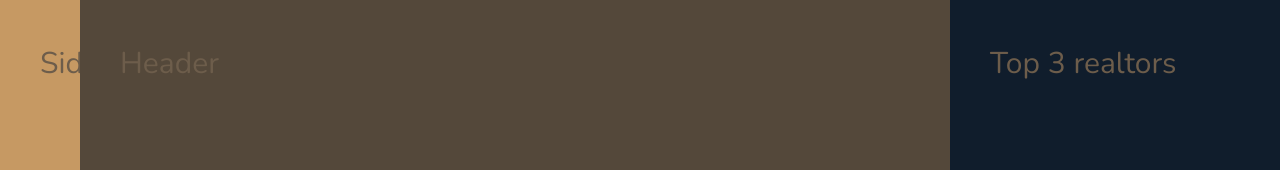
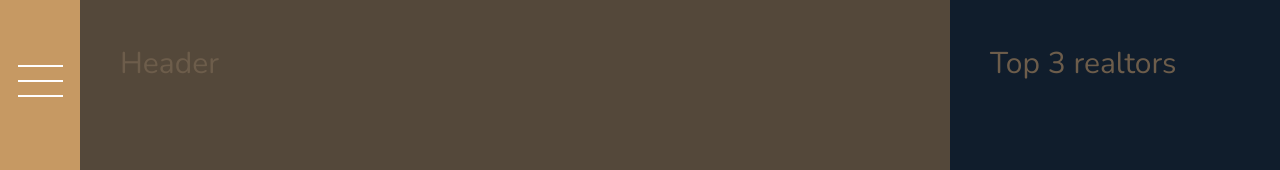
Before and after one commit to CocoTapi/advanced-css-and-sass, a website: page Nexter/index.html in a window 1280 px wide. Shown: the top 170 px of the page. Drawn offline with nearby package versions, Linux system fonts and the light colour scheme.

Commit message:
add sidebar styling

```diff
--- a/Nexter/index.html
+++ b/Nexter/index.html
@@ -13,7 +13,7 @@
     </head>
     <body class="container">
         <div class="sidebar">
-            Sidebar
+            <button class="nav-btn"></button>
         </div>
 
         <header class="header">
--- a/Nexter/sass/_sidebar.scss
+++ b/Nexter/sass/_sidebar.scss
@@ -4,4 +4,31 @@
     background-color: base.$color-primary;
     grid-column: sidebar-start / sidebar-end;
     grid-row: 1 / -1;
+
+    display: flex;
+    justify-content: center;
 }
+
+.nav-btn {
+    border: none;
+    border-radius: 0;
+
+    background-color: #fff;
+    height: 2px;
+    width: 4.5rem;
+    margin-top: 4rem;
+
+    &::before,
+    &::after {
+        background-color: #fff;
+        height: 2px;
+        width: 4.5rem;
+        content: "";
+        display: block;
+    }
+
+    &::before {transform: translateY(-1.5rem);}
+
+    // 1.5rem - 2px(actual line's height) = 1.3rem
+    &::after {transform: translateY(1.3rem);}
+}
```
Also changed, not shown: Nexter/css/style.css, 1 other file.
